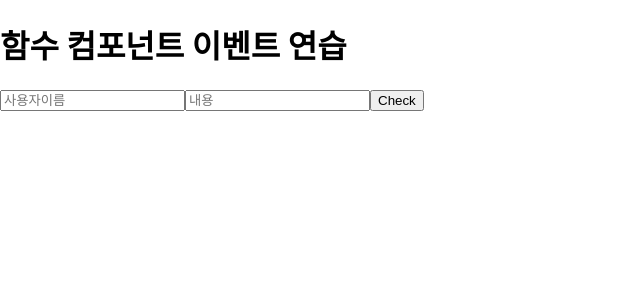
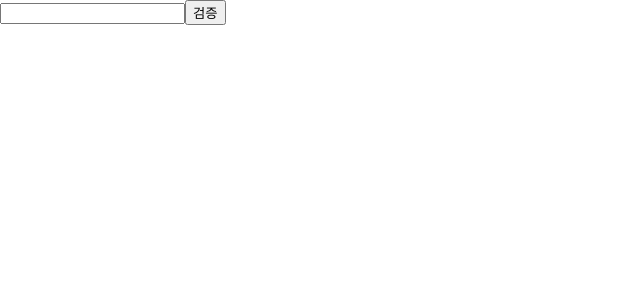
Before and after one commit to parkgeonwoong/study-reacts, a React (Create React App) app: page / in a window 1280 px wide. Shown: the top 300 px of the page, without its empty margins (0-640 px from the left). Built offline with nearby package versions, Linux system fonts and the light colour scheme.

Commit message:
ref: callback & createRef

```diff
--- a/src/App.js
+++ b/src/App.js
@@ -1,8 +1,11 @@
+import { Component } from "react";
 import "./App.css";
-import EventPracticeFuc from "./components/EventPracticeFuc";
+import ValidationSample from "./components/ValidationSample";
 
-const App = () => {
-  return <EventPracticeFuc />;
-};
+class App extends Component {
+  render() {
+    return <ValidationSample />;
+  }
+}
 
 export default App;
--- /dev/null
+++ b/src/components/ValidationSample.css
@@ -0,0 +1,7 @@
+.success {
+  background-color: lightgreen;
+}
+
+.failure {
+  background-color: lightcoral;
+}
--- /dev/null
+++ b/src/components/ValidationSample.js
@@ -0,0 +1,55 @@
+import React, { Component } from "react";
+import "./ValidationSample.css";
+
+class ValidationSample extends Component {
+  input = React.createRef();
+
+  state = {
+    password: "",
+    clicked: false,
+    validated: false,
+  };
+
+  handleChange = (e) => {
+    this.setState({
+      password: e.target.value,
+    });
+  };
+
+  handleClick = () => {
+    this.setState({
+      clicked: true,
+      validated: this.state.password === "0000",
+    });
+    this.handleFocus();
+    // 콜백 this.input.focus();
+  };
+
+  handleFocus = () => {
+    this.input.current.focus();
+  };
+
+  render() {
+    return (
+      <div>
+        <input
+          ref={this.input}
+          // 콜백  ref={(ref) => (this.input = ref)}
+          type="password"
+          value={this.state.password}
+          onChange={this.handleChange}
+          className={
+            this.state.clicked
+              ? this.state.validated
+                ? "success"
+                : "failure"
+              : ""
+          }
+        ></input>
+        <button onClick={this.handleClick}>검증</button>
+      </div>
+    );
+  }
+}
+
+export default ValidationSample;
```
Also changed, not shown: 1 other file (tests, documents, lock files or other folders).
